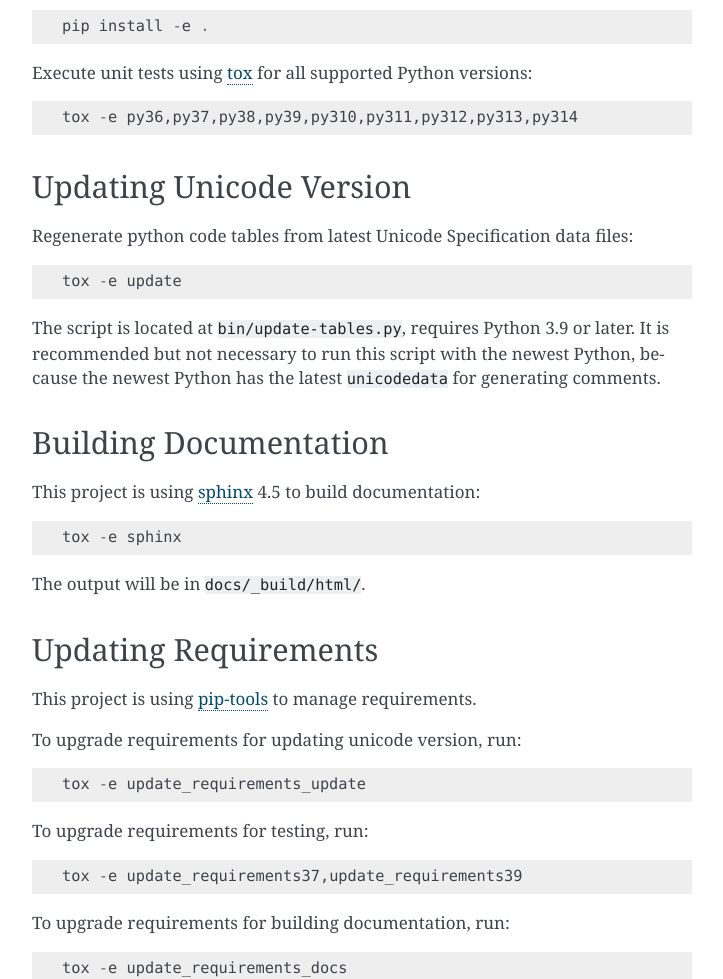
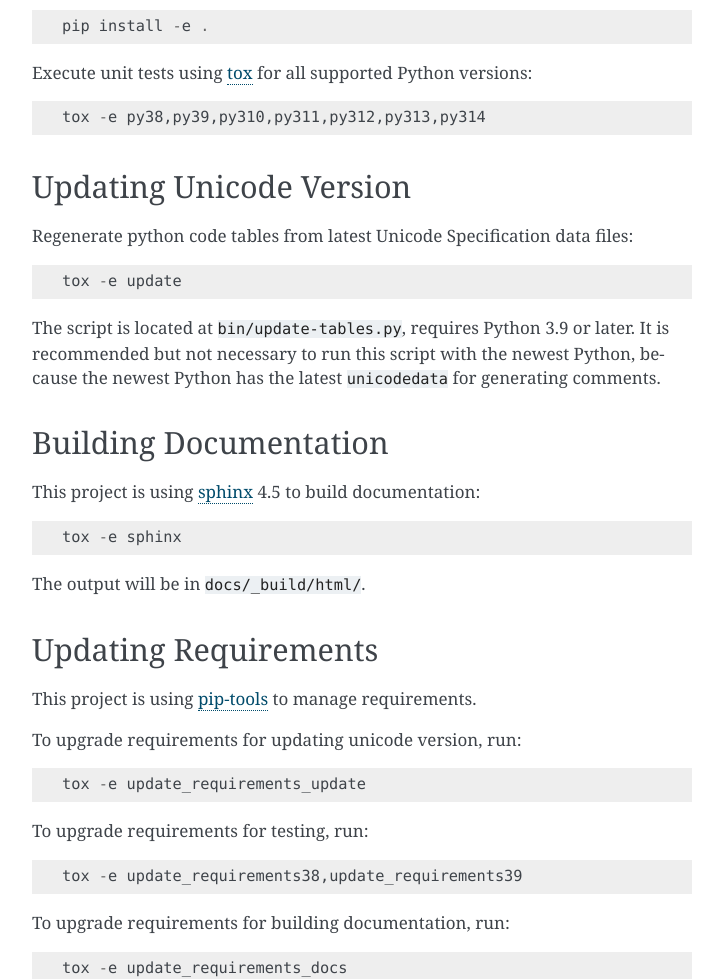
Before and after one commit to jquast/wcwidth, a Sphinx documentation site: the page built from docs/intro.rst, in a window 1280 px wide and 1400 px high, scrolled down 2180 px. Shown: the part 152-1131 px from the top of the window, without its empty margins (388-1111 px from the left). Built offline with Sphinx 7.4.7, drawn with Linux system fonts in a browser that asks for light colours.

```diff
--- a/docs/intro.rst
+++ b/docs/intro.rst
@@ -107,7 +107,7 @@ Install wcwidth in editable mode::
 
 Execute unit tests using tox_ for all supported Python versions::
 
-   tox -e py36,py37,py38,py39,py310,py311,py312,py313,py314
+   tox -e py38,py39,py310,py311,py312,py313,py314
 
 Updating Unicode Version
 ------------------------
@@ -141,7 +141,7 @@ To upgrade requirements for updating unicode version, run::
 
 To upgrade requirements for testing, run::
 
-   tox -e update_requirements37,update_requirements39
+   tox -e update_requirements38,update_requirements39
 
 To upgrade requirements for building documentation, run::
 
--- a/pyproject.toml
+++ b/pyproject.toml
@@ -25,7 +25,7 @@ license-files = [ "LICENSE" ]
 authors = [
   { name = "Jeff Quast", email = "contact@jeffquast.com" },
 ]
-requires-python = ">=3.6"
+requires-python = ">=3.8"
 classifiers = [
   "Development Status :: 5 - Production/Stable",
   "Environment :: Console",
@@ -33,8 +33,6 @@ classifiers = [
   "Natural Language :: English",
   "Operating System :: POSIX",
   "Programming Language :: Python :: 3 :: Only",
-  "Programming Language :: Python :: 3.6",
-  "Programming Language :: Python :: 3.7",
   "Programming Language :: Python :: 3.8",
   "Programming Language :: Python :: 3.9",
   "Programming Language :: Python :: 3.10",
```
Also changed, not shown: requirements-tests36.txt (deleted, +0 -41 lines), requirements-tests37.txt (deleted, +0 -45 lines), requirements-tests38.txt (added, +35 -0 lines), 6 other files.
